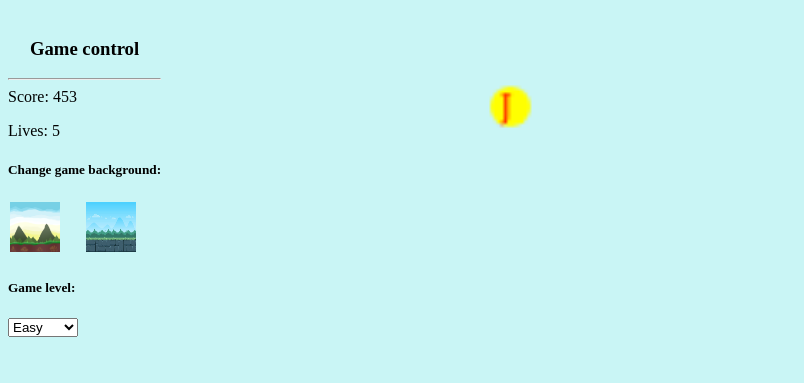
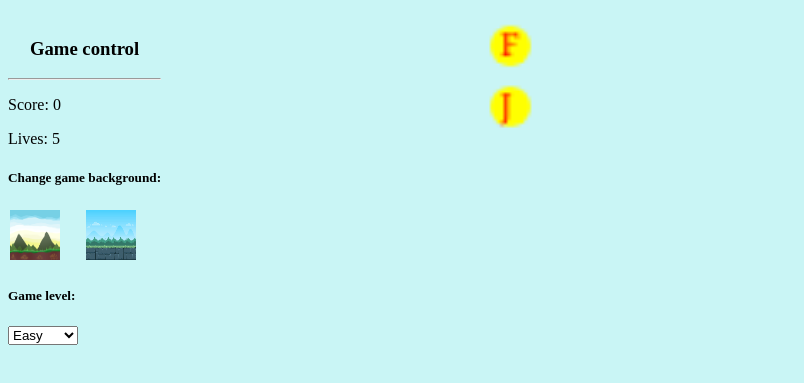
Before and after one commit to bilalashc/Ballon_Destroyer, a website with bundled scripts: page index.html in a window 1280 px wide. Shown: the part 61-444 px from the top of the page, without its empty margins (0-804 px from the left). Built offline with nearby package versions, Linux system fonts and the light colour scheme; files whose address does not match are found by name.

Commit message:
destroy word balloon and update score

```diff
--- a/index.html
+++ b/index.html
@@ -18,7 +18,7 @@
         <div>
           <h3 class="text-center">Game control</h3>
           <hr />
-          Score: 453 <br />
+          <p>Score: <span id="score"></span></p>
           <p>Lives: <span id="lives"></span></p>
           <h5>Change game background:</h5>
           <div class="flex-div">
--- a/src/index.js
+++ b/src/index.js
@@ -4,6 +4,9 @@ import { initialezeGameControl } from './scripts/game-control';
 
 document.addEventListener('DOMContentLoaded', function () {
   initialezeGameControl();
-  const game = new Game(DIFFICULTIES.MEDIUM);
-  game.run()
+  let game = new Game(DIFFICULTIES.MEDIUM);
+  document.body.addEventListener('keydown', (e) => {
+    game.onKeyEntered(e.key);
+  });
+  game.run();
 });
--- a/src/scripts/balloon.js
+++ b/src/scripts/balloon.js
@@ -9,7 +9,7 @@ export class Balloon {
     this.visible = false;
   }
 
-  getIsVisisble() {
+  isVisible() {
     return this.visible;
   }
 
@@ -31,12 +31,6 @@ export class Balloon {
 
   drop(step, canvasHeight = 0) {
     this.y += step;
-    if (!!canvasHeight) {
-      if (this.y >= 0 && this.y <= canvasHeight) {
-        this.visible = true;
-      } else {
-        this.visible = false;
-      }
-    }
+    this.visible = this.y >= BALLOON_RADIUS && this.y <= canvasHeight;
   }
 }
--- a/src/scripts/game.js
+++ b/src/scripts/game.js
@@ -22,7 +22,7 @@ export class Game {
     const context = canvas.getContext('2d');
     this.canvas = canvas;
     this.context = context;
-    this.setLives();
+    this.setLivesAndScores();
   }
 
   async run() {
@@ -64,20 +64,34 @@ export class Game {
         if (!this.escaped.includes(balloon.id)) {
           this.escaped.push(balloon.id);
           this.lives--;
-          this.setLives();
+          this.setLivesAndScores();
         }
       }
     }
   }
 
-  setLives() {
+  setLivesAndScores() {
     const lspan = document.getElementById('lives');
+    const sspan = document.getElementById('score');
     lspan.innerHTML = this.lives <= 0 ? 0 : this.lives;
+    sspan.innerHTML = this.score;
   }
+
+  onKeyEntered(keyValue) {
+    const indexOfKey = this.balloons.findIndex(
+      (e) => e.value.toLowerCase() === keyValue && e.isVisible(),
+    );
+    if (indexOfKey != -1) {
+      this.balloons.splice(indexOfKey, 1);
+      this.score += 10;
+      this.setLivesAndScores()
+    }
+  }
+
   generateBalloons() {
     const { width, height } = this.canvas;
 
-    for (let i = 0; i < 2; i++) {
+    for (let i = 0; i < NUMBER_OF_BALLOONS; i++) {
       const x = getRandomInt(2 * BALLOON_RADIUS, width - 2 * BALLOON_RADIUS);
       let y = 0;
       if ((i + 1) % 10 === 0) {
```
Also changed, not shown: dist/main.js, 1 other file.
